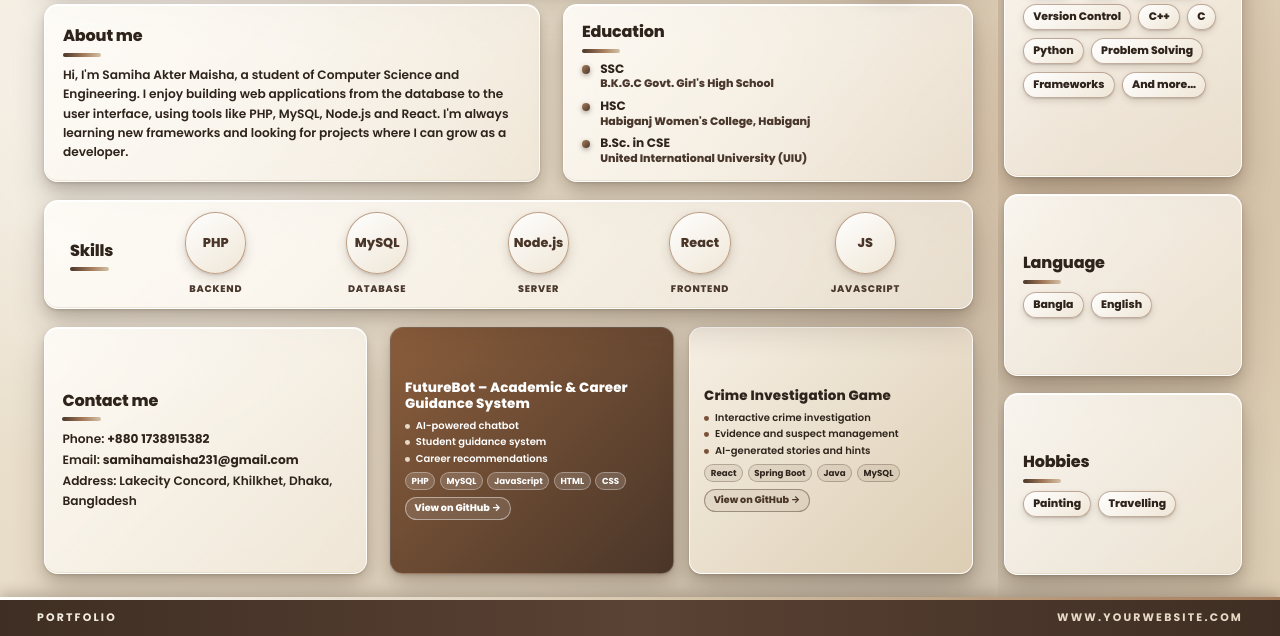
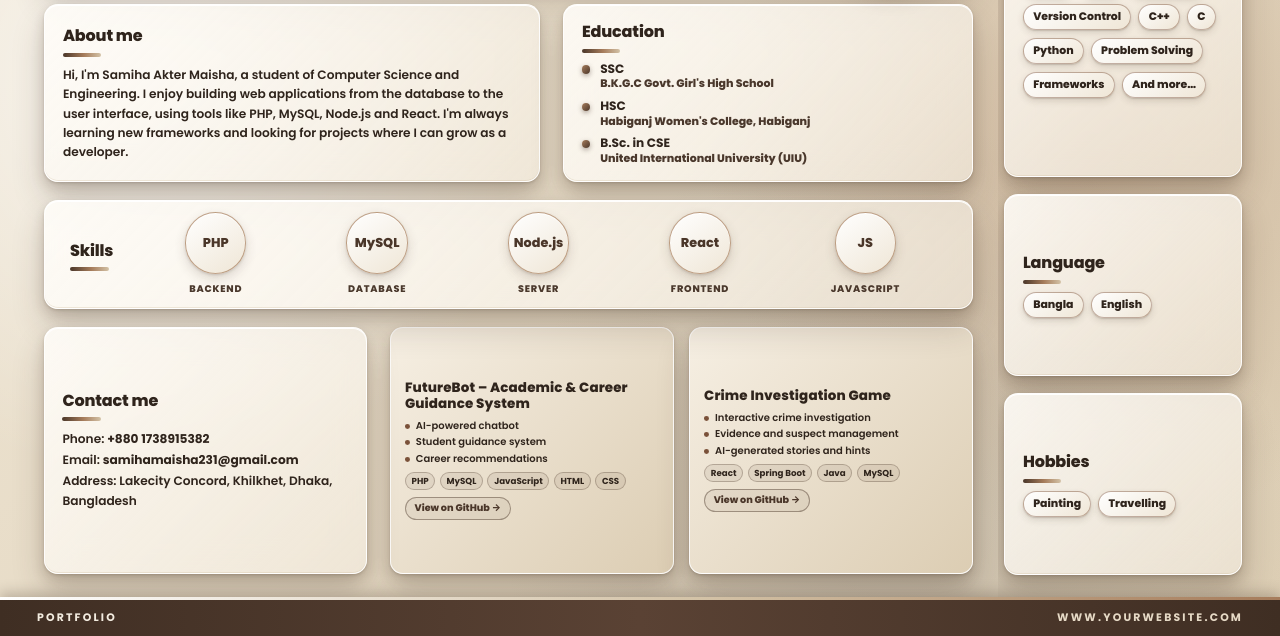
Before and after one commit to samihamaisha231/https-samihamaisha.github.io, a plain HTML site: page index.html in a window 1280 px wide. Shown: the part 164-800 px from the top of the page. Drawn offline with Linux system fonts and the light colour scheme.

Commit message:
Update index.html

```diff
--- a/index.html
+++ b/index.html
@@ -555,27 +555,29 @@ p{
 /* BROWN PROJECT */
 
 .proj:nth-child(1){
-  background:linear-gradient(135deg,#8b5e3c,#4a3629);
+  background:linear-gradient(135deg,#f6efe3,#dccdb3);
+  color:var(--ink);
+  border:1px solid rgba(255,255,255,.9);
+}
+
+.proj:nth-child(1) li::before{background:#7a5139}
+
+.proj:nth-child(1) .tags span{
+  background:rgba(74,54,41,.08);
+  border:1px solid rgba(74,54,41,.3);
+}
+
+.proj:nth-child(1) a{
+  color:#4a3629;
+  background:rgba(74,54,41,.06);
+  border:1px solid rgba(74,54,41,.45);
+}
+
+.proj:nth-child(1) a:hover{
+  background:#4a3629;
   color:#fff;
 }
 
-.proj:nth-child(1) li::before{background:#e6dac6}
-
-.proj:nth-child(1) .tags span{
-  background:rgba(255,255,255,.16);
-  border:1px solid rgba(255,255,255,.32);
-}
-
-.proj:nth-child(1) a{
-  color:#fff;
-  background:rgba(255,255,255,.12);
-  border:1px solid rgba(255,255,255,.45);
-}
-
-.proj:nth-child(1) a:hover{
-  background:#fff;
-  color:#4a3629;
-}
 
 /* BEIGE PROJECT */
 
```
